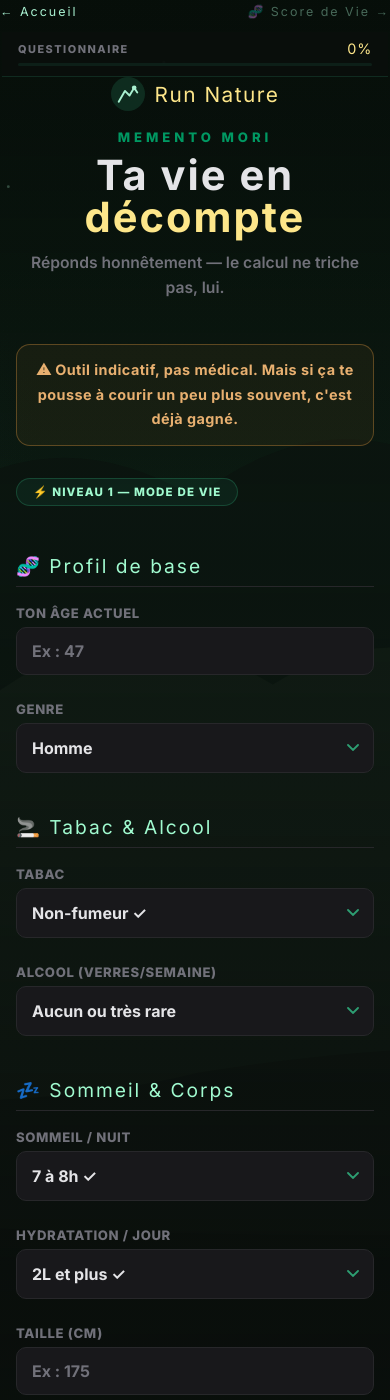
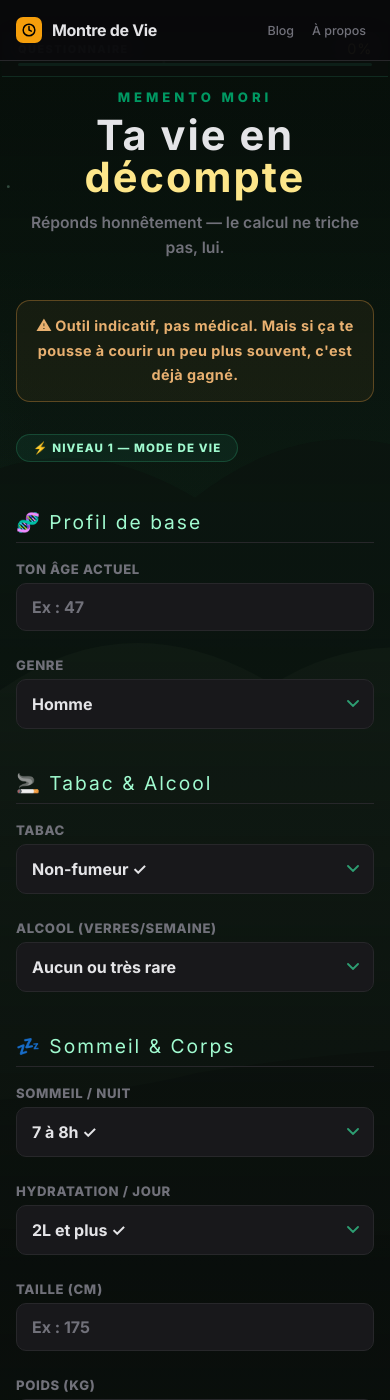
Before and after one commit to SebRunNature/memento-mori, a Jekyll site: the page montre/index.html, which Jekyll copies as it is, in a window 390 px wide and 1400 px high. Built offline with Jekyll 4.4.1, drawn with Linux system fonts in a browser that asks for light colours; some of the changed text lies outside the part shown.

Commit message:
Update index.html

```diff
--- a/montre/index.html
+++ b/montre/index.html
@@ -37,13 +37,36 @@ html,body{min-height:100%;font-family:'Inter',system-ui,sans-serif;
   background:linear-gradient(to bottom,rgba(10,15,12,.35) 0%,rgba(10,15,12,.1) 40%,rgba(10,15,12,.6) 75%,rgba(10,15,12,.92) 100%)}
 
 /* ── LAYOUT ── */
-#app{position:relative;z-index:2;width:100%;max-width:640px;margin:0 auto;padding:48px 22px 80px;animation:fadeUp 1s ease both}
+#app{position:relative;z-index:2;width:100%;max-width:640px;margin:0 auto;padding:84px 22px 80px;animation:fadeUp 1s ease both}
 @keyframes fadeUp{from{opacity:0;transform:translateY(20px)}to{opacity:1;transform:translateY(0)}}
 
-/* ── HEADER ── */
-.header{text-align:center;margin-bottom:44px}
-.header-logo{display:flex;align-items:center;justify-content:center;gap:10px;margin-bottom:18px}
-.header-logo span{font-family:'Inter',system-ui,sans-serif;font-size:1.3rem;letter-spacing:1.5px;color:var(--amber-lt)}
+/* ── NAV FIXE ── */
+.mdv-nav{position:fixed;top:0;left:0;right:0;z-index:99;
+  background:rgba(9,9,11,.92);backdrop-filter:blur(16px);
+  -webkit-backdrop-filter:blur(16px);border-bottom:1px solid var(--border)}
+.mdv-nav-inner{max-width:1024px;margin:0 auto;padding:0 24px;height:60px;
+  display:flex;align-items:center;justify-content:space-between}
+.mdv-nav-brand{display:flex;align-items:center;gap:10px;font-size:1rem;font-weight:700;
+  letter-spacing:-.02em;color:var(--text);text-decoration:none;transition:color .2s}
+.mdv-nav-brand:hover{color:#fff}
+.mdv-nav-icon{width:26px;height:26px;background:var(--amber);border-radius:7px;
+  display:flex;align-items:center;justify-content:center;flex-shrink:0}
+.mdv-nav-icon svg{width:14px;height:14px;stroke:#000}
+.mdv-nav-links{display:flex;align-items:center;gap:2px}
+.mdv-nav-link{font-size:.875rem;font-weight:500;color:var(--muted);text-decoration:none;
+  padding:6px 12px;border-radius:8px;transition:all .2s}
+.mdv-nav-link:hover{color:var(--text);background:var(--card2)}
+.mdv-nav-link-score{background:rgba(0,152,98,.1);color:var(--green-lt);
+  border:1px solid rgba(0,152,98,.2);font-weight:600}
+.mdv-nav-link-score:hover{background:rgba(0,152,98,.18);color:#fff}
+@media(max-width:600px){
+  .mdv-nav-inner{padding:0 16px}
+  .mdv-nav-link{font-size:.78rem;padding:5px 8px}
+  .mdv-nav-link:nth-child(3){display:none}
+}
+
+/* ── HEADER PAGE ── */
+.header{text-align:center;margin-bottom:40px;padding-top:12px}
 .eyebrow{font-size:.82rem;letter-spacing:.3em;color:var(--green);text-transform:uppercase;margin-bottom:10px;font-weight:800}
 h1{font-family:'Inter',system-ui,sans-serif;font-size:clamp(2.6rem,7vw,4rem);letter-spacing:2px;line-height:1;color:var(--text)}
 h1 em{color:var(--amber-lt);font-style:normal}
@@ -466,28 +489,27 @@ select option{background:var(--card)}
 </div>
 
 <!-- ══ ÉTAPE 1 : FORMULAIRE ══ -->
+<!-- ══ NAV FIXE ══ -->
+<nav class="mdv-nav">
+  <div class="mdv-nav-inner">
+    <a class="mdv-nav-brand" href="https://montre-de-vie.com/">
+      <div class="mdv-nav-icon">
+        <svg viewBox="0 0 24 24" fill="none" stroke="currentColor" stroke-width="2.5" stroke-linecap="round" stroke-linejoin="round">
+          <circle cx="12" cy="12" r="10"/><polyline points="12 6 12 12 16 14"/>
+        </svg>
+      </div>
+      Montre de Vie
+    </a>
+    <div class="mdv-nav-links">
+      <a href="https://montre-de-vie.com/blog/" class="mdv-nav-link">Blog</a>
+      <a href="https://montre-de-vie.com/apropos/" class="mdv-nav-link">À propos</a>
+      <a href="https://montre-de-vie.com/score/" class="mdv-nav-link mdv-nav-link-score">Score de Vie</a>
+    </div>
+  </div>
+</nav>
+
 <div id="setup">
   <div class="header">
-    <div class="header-logo">
-      <a href="https://montre-de-vie.com/" style="position:absolute;left:0;top:0;
-        font-family:'Inter',system-ui,sans-serif;font-size:.78rem;letter-spacing:2px;
-        color:rgba(168,240,208,.4);text-decoration:none;transition:color .2s;padding:4px 0"
-        onmouseover="this.style.color='#a8f0d0'" onmouseout="this.style.color='rgba(168,240,208,.4)'">
-        ← Accueil
-      </a>
-      <a href="https://montre-de-vie.com/score/" style="position:absolute;right:0;top:0;
-        font-family:'Inter',system-ui,sans-serif;font-size:.78rem;letter-spacing:2px;
-        color:rgba(168,240,208,.4);text-decoration:none;transition:color .2s;padding:4px 0"
-        onmouseover="this.style.color='#a8f0d0'" onmouseout="this.style.color='rgba(168,240,208,.4)'">
-        🧬 Score de Vie →
-      </a>
-      <svg width="34" height="34" viewBox="0 0 44 44" fill="none">
-        <circle cx="22" cy="22" r="22" fill="rgba(45,158,114,.2)"/>
-        <path d="M10 32 L18 18 L24 24 L30 14 L34 20" stroke="#a8f0d0" stroke-width="2.5" stroke-linecap="round" stroke-linejoin="round" fill="none"/>
-        <circle cx="30" cy="14" r="3" fill="#a8f0d0"/>
-      </svg>
-      <span>Run Nature</span>
-    </div>
     <div class="eyebrow">Memento Mori</div>
     <h1>Ta vie en <em>décompte</em></h1>
     <p class="sub">Réponds honnêtement — le calcul ne triche pas, lui.</p>
@@ -500,7 +522,11 @@ select option{background:var(--card)}
     border:1px solid rgba(45,158,114,.4); background:rgba(45,158,114,.08);
     border-radius:var(--radius); padding:18px 20px; margin-bottom:24px;">
     <div style="display:flex; align-items:flex-start; gap:12px; flex-wrap:wrap">
-      <div style="font-size:1.6rem; line-height:1">🧬</div>
+      <div style="width:32px;height:32px;background:rgba(0,152,98,.15);border-radius:8px;display:flex;align-items:center;justify-content:center;flex-shrink:0">
+        <svg width="16" height="16" viewBox="0 0 24 24" fill="none" stroke="#a0facf" stroke-width="2" stroke-linecap="round" stroke-linejoin="round">
+          <ellipse cx="12" cy="12" rx="4" ry="10"/><path d="M2 12h20"/><path d="M12 2C8.5 5 7 8.5 7 12s1.5 7 5 10"/><path d="M12 2c3.5 3 5 6.5 5 10s-1.5 7-5 10"/>
+        </svg>
+      </div>
       <div style="flex:1; min-width:200px">
         <div style="font-family:'Inter',system-ui,sans-serif; font-size:1.15rem; color:var(--green-lt); letter-spacing:1.5px; margin-bottom:4px">
           Score de Vie détecté
@@ -804,20 +830,20 @@ select option{background:var(--card)}
   </div>
 
   <div class="btn-wrap">
-    <button class="btn-start" onclick="startLifeClock()">🏔️ Lancer ma montre de vie</button>
+    <button class="btn-start" onclick="startLifeClock()">Lancer ma montre de vie</button>
   </div>
 </div>
 
 <!-- ══ ÉTAPE 2 : DÉCOMPTE ══ -->
 <div id="display" class="hidden">
   <div class="display-header">
-    <div class="header-logo" style="justify-content:center;margin-bottom:14px">
-      <svg width="30" height="30" viewBox="0 0 44 44" fill="none">
-        <circle cx="22" cy="22" r="22" fill="rgba(45,158,114,.2)"/>
-        <path d="M10 32 L18 18 L24 24 L30 14 L34 20" stroke="#a8f0d0" stroke-width="2.5" stroke-linecap="round" stroke-linejoin="round" fill="none"/>
-        <circle cx="30" cy="14" r="3" fill="#a8f0d0"/>
-      </svg>
-      <span style="font-family:'Inter',system-ui,sans-serif;font-size:1.1rem;color:var(--green-lt);letter-spacing:1px">Run Nature</span>
+    <div style="display:flex;align-items:center;justify-content:center;gap:10px;margin-bottom:16px">
+      <div style="width:32px;height:32px;background:var(--amber);border-radius:9px;display:flex;align-items:center;justify-content:center;flex-shrink:0">
+        <svg width="16" height="16" viewBox="0 0 24 24" fill="none" stroke="#000" stroke-width="2.5" stroke-linecap="round" stroke-linejoin="round">
+          <circle cx="12" cy="12" r="10"/><polyline points="12 6 12 12 16 14"/>
+        </svg>
+      </div>
+      <span style="font-size:1rem;font-weight:700;color:var(--text);letter-spacing:-.01em">Montre de Vie</span>
     </div>
     <div class="eyebrow">Memento Mori</div>
     <h1>Ton <em>temps</em> restant</h1>
```
Also changed, not shown: other parts of montre/index.html (+1 -1 lines).
